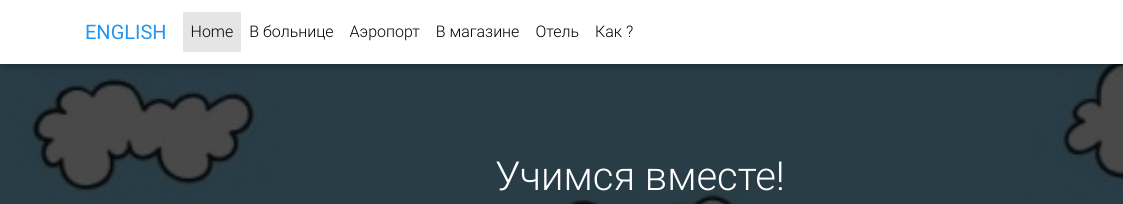
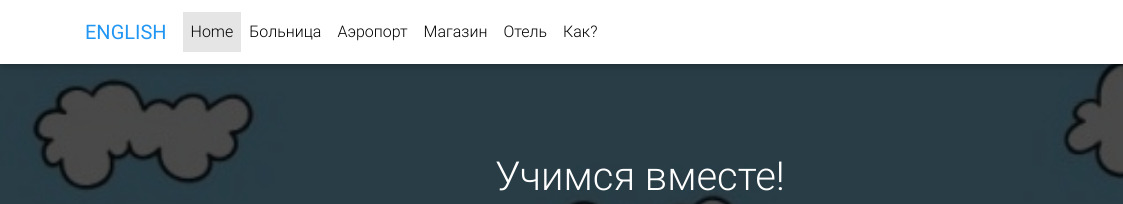
Before and after one commit to imiroprovse/english-s.githab.io, a plain HTML site: page hotel.html in a window 1280 px wide. Shown: the top 204 px of the page, 0-1123 px from the left. Drawn offline with Linux system fonts and the light colour scheme.

Commit message:
Update hotel.html

```diff
--- a/hotel.html
+++ b/hotel.html
@@ -56,19 +56,19 @@
 						<a href="http://imiroprovse.ru/English-s/index.html" class="nav-link waves-effect">Home</a>
 					</li>
 					<li class="nav-item">
-						<a href="./health.html" class="nav-link waves-effect">В больнице</a>
+						<a href="./health.html" class="nav-link waves-effect">Больница</a>
 					</li>
 					<li class="nav-item">
 						<a href="./aeroport.html" class="nav-link waves-effect">Аэропорт</a>
 					</li>
 					<li class="nav-item">
-						<a href="./shop.html" class="nav-link waves-effect">В магазине</a>
+						<a href="./shop.html" class="nav-link waves-effect">Магазин</a>
 					</li>
 					<li class="nav-item">
 						<a href="./hotel.html" class="nav-link waves-effect">Отель</a>
 					</li>
 					<li class="nav-item">
-						<a href="./rules.html" class="nav-link waves-effect">Как ? </a>
+						<a href="./rules.html" class="nav-link waves-effect">Как?</a>
 					</li>
 				</ul>
 				<ul class="navbar-nav nav-flex-icons">
```
